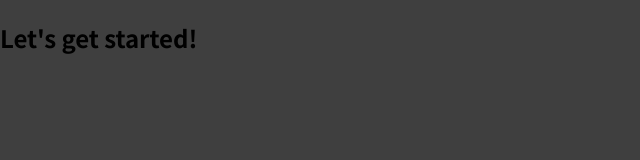
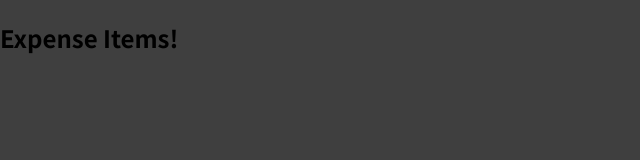
Before and after one commit to thaian161/react-playground, a React (Create React App) app: page / in a window 1280 px wide. Shown: the top 160 px of the page, without its empty margins (0-640 px from the left). Built offline with nearby package versions, Linux system fonts and the light colour scheme.

Commit message:
add Components Folder and Expense Item component

```diff
--- a/src/App.js
+++ b/src/App.js
@@ -1,7 +1,9 @@
+import ExpenseItem from "./components/ExpenseItem";
+
 function App() {
   return (
     <div>
-      <h2>Let's get started!</h2>
+      <ExpenseItem/>
     </div>
   );
 }
--- /dev/null
+++ b/src/components/ExpenseItem.jsx
@@ -0,0 +1,5 @@
+function ExpenseItem(){
+  return <h2>Expense Items!</h2>
+};
+
+export default ExpenseItem;
```
Also changed, not shown: 1 other file (tests, documents, lock files or other folders).
